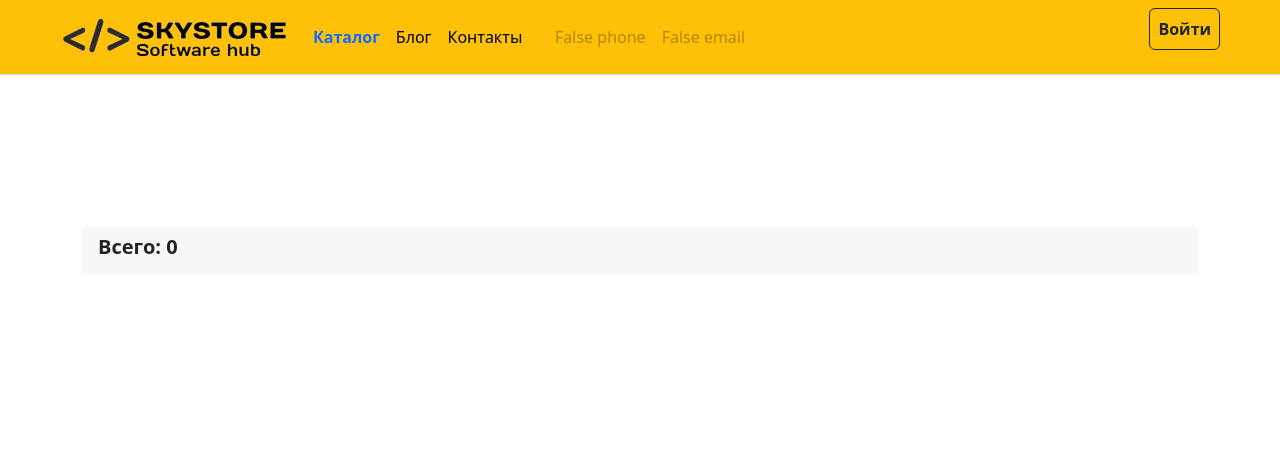
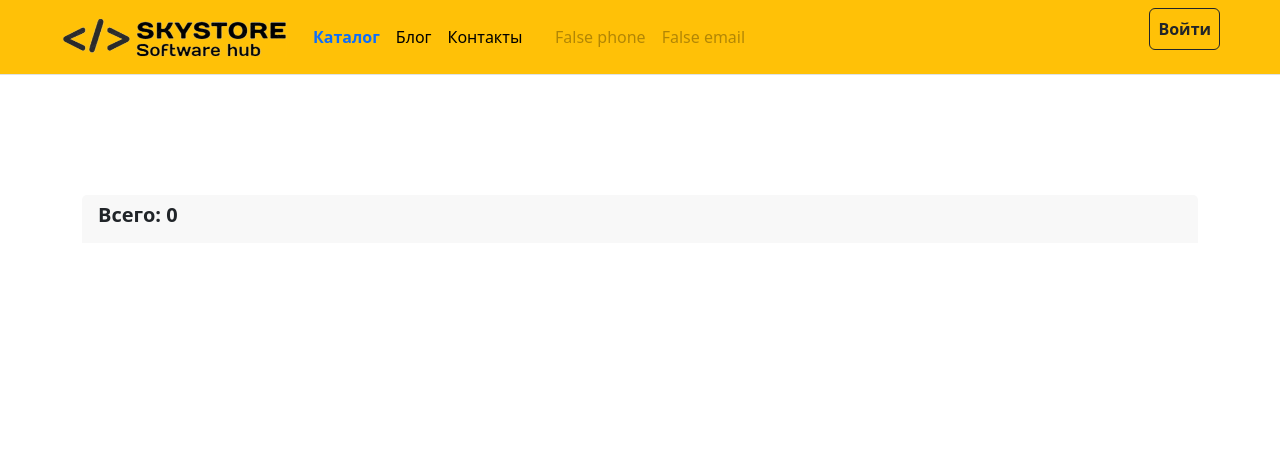
Before and after one commit to VDexpert/vdsolutions, a Django app: page / in a window 1280 px wide. Shown: the top 453 px of the page. Run offline with Django 4.2, Linux system fonts and the light colour scheme; data that the repository does not hold is empty; some libraries are stand-ins or nearby versions.

Commit message:
small HTML-coding fixe

```diff
--- a/catalog/templates/catalog/category_with_posts.html
+++ b/catalog/templates/catalog/category_with_posts.html
@@ -25,9 +25,6 @@
         </div>
     </div>
 </div>
-
-<div class="col-12"><p>   </p></div>
-<div class="col-12"><p>   </p></div>
 
 <main class="content">
     <div class="container">
--- a/catalog/templates/catalog/category_with_products.html
+++ b/catalog/templates/catalog/category_with_products.html
@@ -24,9 +24,6 @@
         </div>
     </div>
 </div>
-
-<div class="col-12"><p>   </p></div>
-<div class="col-12"><p>   </p></div>
 
 <main class="content">
     <div class="container">
--- a/catalog/templates/catalog/home.html
+++ b/catalog/templates/catalog/home.html
@@ -21,9 +21,6 @@
         </div>
     </div>
 </div>
-
-<div class="col-12"><p>   </p></div>
-<div class="col-12"><p>   </p></div>
 
 <main class="content">
     <div class="container">
--- a/catalog/templates/catalog/post_list.html
+++ b/catalog/templates/catalog/post_list.html
@@ -19,9 +19,6 @@
             </div>
         </div>
     </div>
-
-    <div class="col-12"><p>   </p></div>
-    <div class="col-12"><p>   </p></div>
 
     <div class="row">
         <div class="col-4">
```
